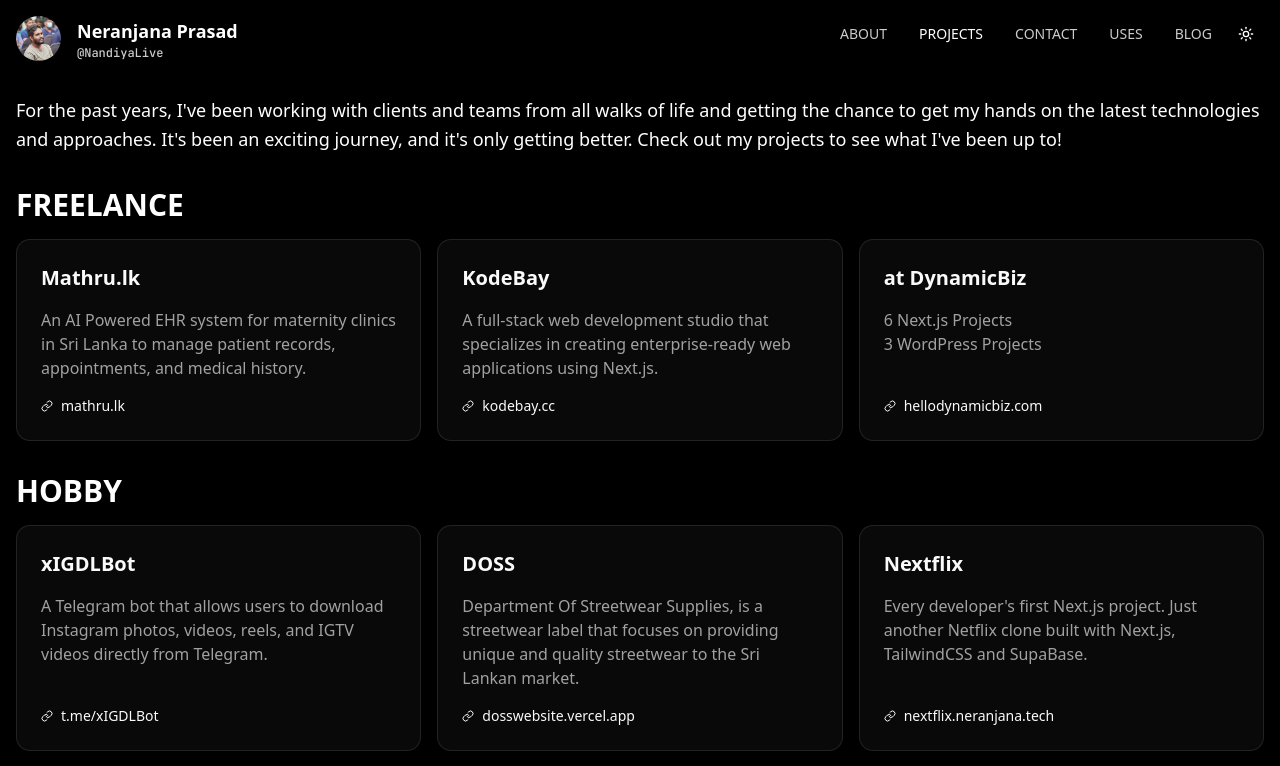
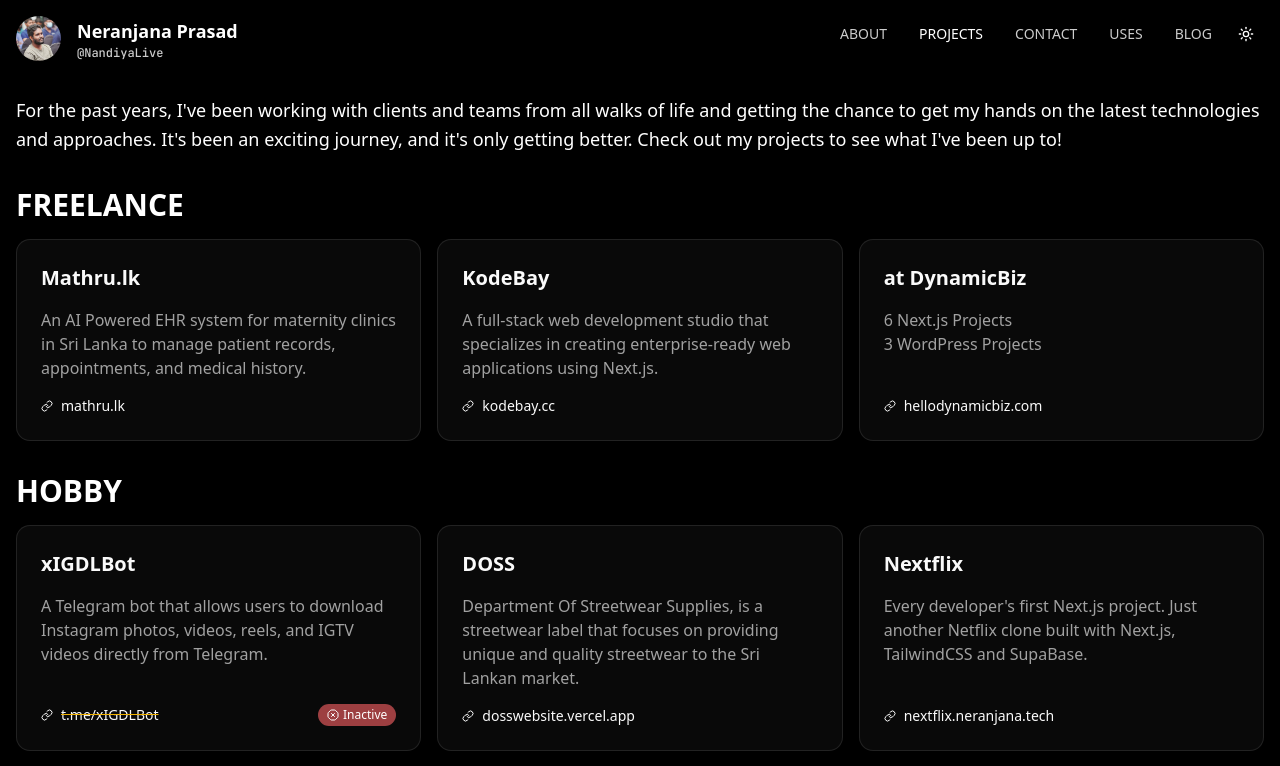
Before and after one commit to NandiyaLive/neranjana.me, a Next.js app: page /projects in a window 1280 px wide. Shown: the top 766 px of the page. Built offline with nearby package versions, Linux system fonts and the light colour scheme.

Commit message:
feat: inactive project badge

```diff
--- a/src/app/projects/components/project-card.tsx
+++ b/src/app/projects/components/project-card.tsx
@@ -1,6 +1,8 @@
 import { LinkText } from "@/components/link-text";
+import { Badge } from "@/components/ui/badge";
 import { Card, CardContent, CardHeader, CardTitle } from "@/components/ui/card";
-import { Construction, Link } from "lucide-react";
+import { cn } from "@/lib/utils";
+import { Construction, Link, XOctagonIcon } from "lucide-react";
 import React from "react";
 
 interface ProjectCardProps {
@@ -9,6 +11,7 @@
   description: string | React.ReactNode;
   url: string;
   completed: boolean;
+  active?: boolean;
 }
 
 export const ProjectCard = ({
@@ -17,8 +20,12 @@
   description,
   url,
   completed,
+  active = true,
 }: ProjectCardProps) => (
-  <Card key={key} className="border-border bg-card/40 gap-2 backdrop-blur-sm">
+  <Card
+    key={key}
+    className="border-border bg-card/40 gap-2 shadow-none backdrop-blur-sm"
+  >
     <CardHeader>
       <CardTitle className="text-xl">{name}</CardTitle>
     </CardHeader>
@@ -29,23 +36,29 @@
         description
       )}
 
-      <div className="flex items-center gap-2 text-sm font-medium transition-colors group-hover:text-yellow-500">
+      <div className="flex items-center justify-between gap-2 text-sm font-medium transition-colors group-hover:text-yellow-500">
         {completed ? (
-          <>
+          <div className="flex items-center gap-2">
             <Link className="h-3 w-3" />
             <LinkText
               text={url}
               href={`https://${url}`}
-              className="no-underline"
+              className={cn("no-underline", !active && "line-through")}
               external
             />
-          </>
+          </div>
         ) : (
           <p className="flex items-center gap-2">
             <Construction className="h-3 w-3" />
             In Progress
           </p>
         )}
+        {!active && (
+          <Badge variant="destructive">
+            <XOctagonIcon />
+            Inactive
+          </Badge>
+        )}
       </div>
     </CardContent>
   </Card>
--- a/src/app/projects/page.tsx
+++ b/src/app/projects/page.tsx
@@ -25,15 +25,18 @@
     <h3 className="mt-8 text-3xl font-bold uppercase">Freelance</h3>
 
     <div className="mt-4 grid grid-cols-1 gap-4 md:grid-cols-2 lg:grid-cols-3">
-      {freelanceProjects.map(({ name, description, url, completed }, index) => (
+      {freelanceProjects.map(
+        ({ name, description, url, completed, active }, index) => (
           <ProjectCard
             key={index}
             name={name}
             description={description}
             url={url}
             completed={completed}
+            active={active}
           />
-      ))}
+        ),
+      )}
 
       <ProjectCard
         name="at DynamicBiz"
@@ -51,28 +54,32 @@
     <h3 className="mt-8 text-3xl font-bold uppercase">Hobby</h3>
 
     <div className="mt-4 grid grid-cols-1 gap-4 md:grid-cols-2 lg:grid-cols-3">
-      {hobbyProjects.map(({ name, description, url, completed }, index) => (
+      {hobbyProjects.map(
+        ({ name, description, url, completed, active }, index) => (
           <ProjectCard
             key={index}
             name={name}
             description={description}
             url={url}
             completed={completed}
+            active={active}
           />
-      ))}
+        ),
+      )}
     </div>
 
     <h3 className="mt-8 text-3xl font-bold uppercase">University</h3>
 
     <div className="mt-4 grid grid-cols-1 gap-4 md:grid-cols-2 lg:grid-cols-3">
       {universityProjects.map(
-        ({ name, description, url, completed }, index) => (
+        ({ name, description, url, completed, active }, index) => (
           <ProjectCard
             key={index}
             name={name}
             description={description}
             url={url}
             completed={completed}
+            active={active}
           />
         ),
       )}
```
Lines whose indentation alone changed are shown as unchanged.
